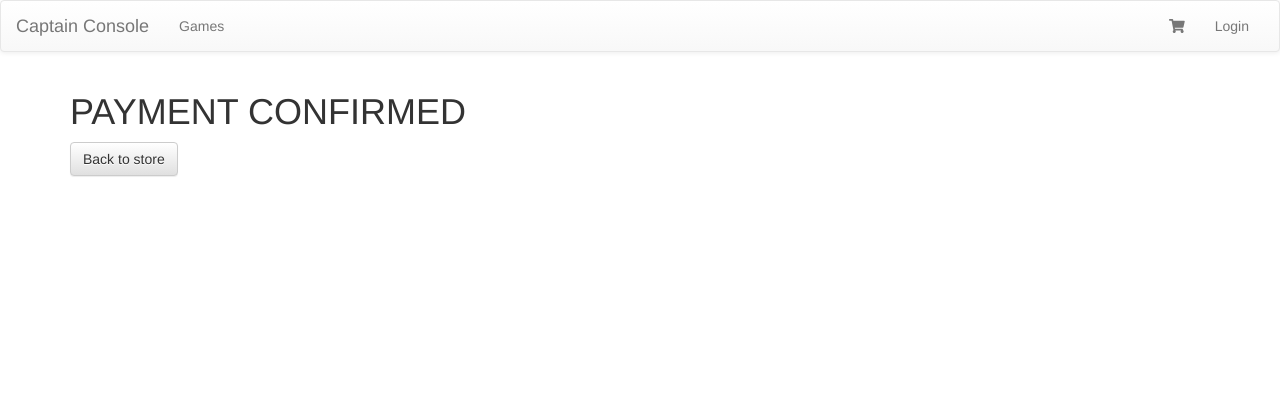
After one commit to superhetja/VLN2, a Django app: page /checkout/payment_confirmed in a window 1280 px wide. The commit adds this page. Shown: the top 420 px of the page. Run offline with Django 3.2, Linux system fonts and the light colour scheme; some libraries are stand-ins or nearby versions.

Commit message:
Added review order and confirmation template and view funtionality, checkout process done without error checking

```diff
--- a/checkout/urls.py
+++ b/checkout/urls.py
@@ -23,6 +23,8 @@ urlpatterns = [
     path('reduce_quantity/<int:id>', views.reduce_quantity, name="reduce_quantity"),
     path('add_quantity/<int:id>', views.add_quantity, name="add_quantity"),
     path('contact_info', views.contact_page, name="contact_info"),
-    path('payment_details', views.payment_details, name="payment_details")
+    path('payment_details', views.payment_details, name="payment_details"),
+    path('review_order', views.review_order, name="review_order"),
+    path('payment_confirmed', views.payment_confirmed, name="payment_confirmed")
 
 ]
--- a/checkout/views.py
+++ b/checkout/views.py
@@ -19,10 +19,11 @@ def payment_details(request):
         form = ContactForm(data=request.POST)
         if form.is_valid():
             request.session['contact_info'] = form.cleaned_data
-            print(request.session['contact_info'])
             return render(request, 'checkout/payment_details.html')
         else:
             return redirect('contact_info')
+    else:
+        return render(request, 'checkout/payment_details.html')
 
 
 def index(request):
@@ -54,3 +55,14 @@ def add_quantity(request, id):
     request.session['cart_id_dict'] = cart_id_dict
 
     return redirect('checkout')
+
+
+def review_order(request):
+    contact_info = request.session['contact_info']
+
+    context = {'contact_info': contact_info}
+    return render(request, 'checkout/review_order.html', context)
+
+
+def payment_confirmed(request):
+    return render(request, 'checkout/payment_confirmed.html')
--- a/templates/checkout/contact_info.html
+++ b/templates/checkout/contact_info.html
@@ -3,6 +3,9 @@
     <form action={% url 'payment_details' %} method="POST" class="post-form">
         {% csrf_token %}
         {{ form.as_p }}
-        <button type="submit" class="save btn btn-default">Save</button>
+        <button type="submit" class="save btn btn-default">Next</button>
+
     </form>
+    <a href="{% url 'checkout' %}" class="btn btn-default">Previous</a>
+
 {% endblock %}
--- /dev/null
+++ b/templates/checkout/payment_confirmed.html
@@ -0,0 +1,5 @@
+{% extends "base.html" %}
+{% block content %}
+    <h1>PAYMENT CONFIRMED</h1>
+    <a class="btn btn-default" href="{% url 'game-index' %}">Back to store</a>
+{% endblock %}
--- a/templates/checkout/payment_details.html
+++ b/templates/checkout/payment_details.html
@@ -11,4 +11,7 @@
         <label for="cvc">CVC:</label><br>
         <input type="number" name="cvc" minlength="3" maxlength="3"><br>
     </form>
+    <a href="{% url 'contact_info' %}" class="btn btn-default">Previous</a>
+    <a class="btn btn-default " href="{% url 'review_order' %}">Next</a>
+
 {% endblock %}
```
Also changed, not shown: templates/checkout/review_order.html (added, +13 -0 lines).
